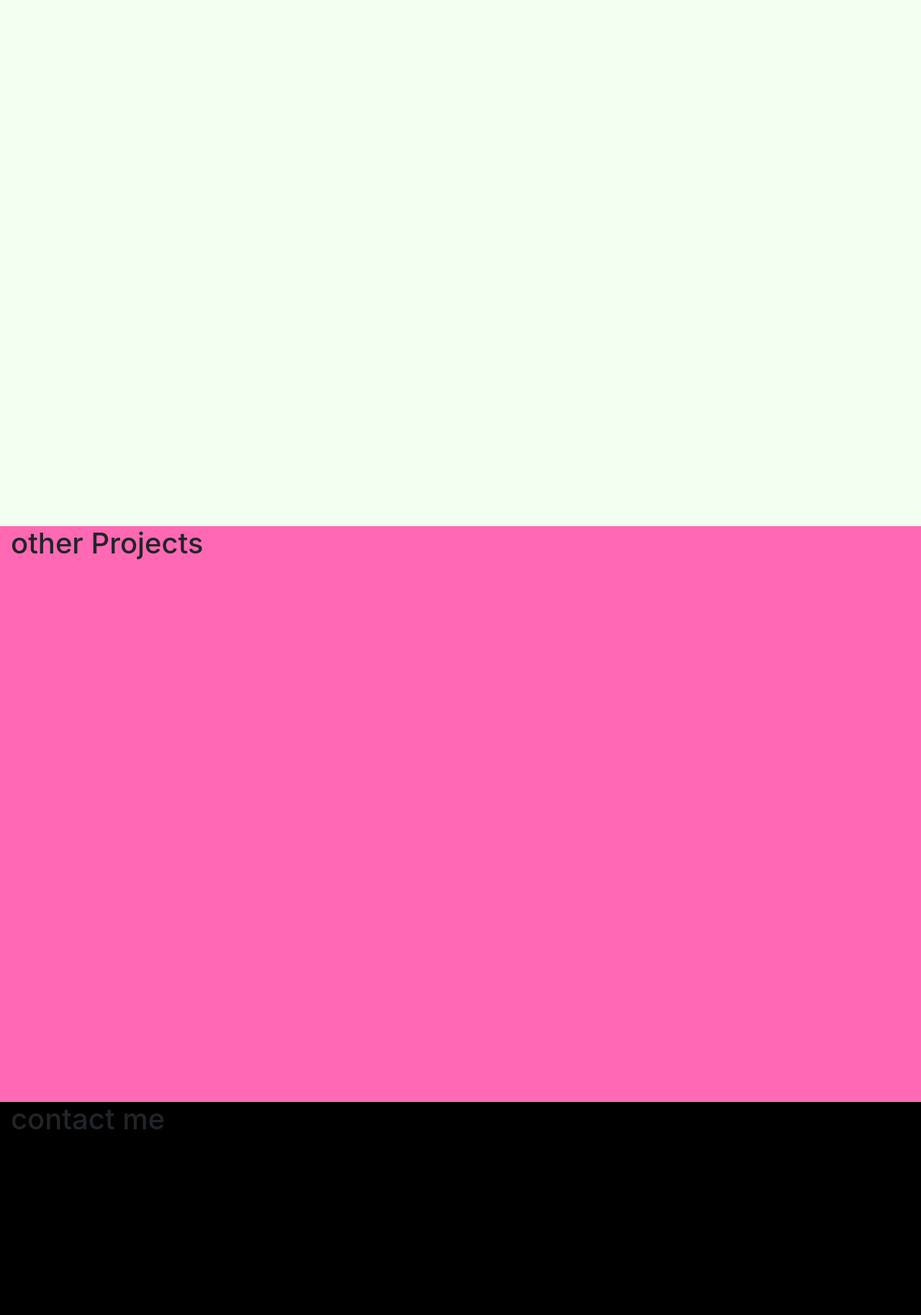
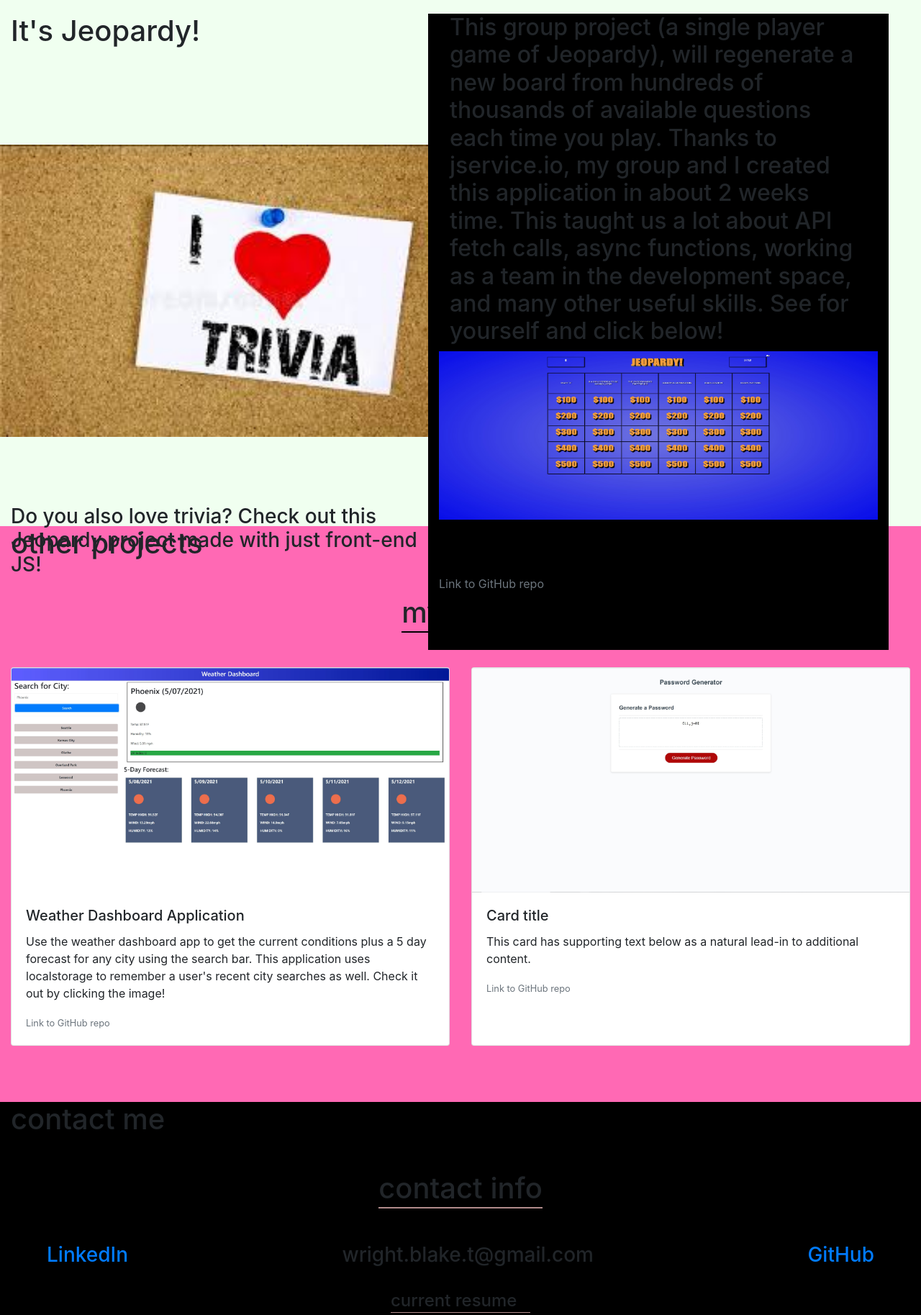
Before and after one commit to BTDubbzzz/Professional-Portfolio, a plain HTML site: page index.html in a window 1280 px wide. Shown: the part 973-2800 px from the top of the page at 72% size. Drawn offline with nearby package versions, Linux system fonts and the light colour scheme.

Commit message:
added all relevant page content

```diff
--- a/assets/css/style.css
+++ b/assets/css/style.css
@@ -5,15 +5,38 @@ header {
 	justify-content: space-around;
 	padding-top: 3vh;
 	padding-bottom: 3vh;
+	overflow: hidden;
 }
 
 footer {
 	background-color: rgb(22, 20, 20);
-	height: 40vh;
+	height: 25vh;
+}
+
+header a:hover {
+	text-decoration: none;
+	color: grey;
+}
+
+.first-section {
+	margin-top: 2vh;
 }
 
 .header-items {
 	color: white;
+	text-decoration: none;
+}
+
+.header-items:hover {
+	color: grey;
+}
+
+.card-deck {
+	margin-top: 5vh;
+}
+
+#home-button {
+	background-color: green;
 }
 
 #about-me {
@@ -25,10 +48,16 @@ footer {
 	font-size: 15vh;
 }
 
+#about-me-para {
+	margin-top: 300px;
+}
+
 #avatar {
-	height: 35vh;
-	width: 30vh;
+	height: 50%;
+	width: 50%;
 	border-radius: 100%;
+	margin-left: 25%;
+	margin-top: 7%;
 }
 
 #featured-project {
@@ -36,12 +65,63 @@ footer {
 	height: 100vh;
 }
 
+#featured-project h1 {
+	margin-bottom: 5vh;
+}
+
+#right-side-featured-project {
+	background-color: black;
+	padding-bottom: 8vh;
+}
+
 #other-projects {
 	background-color: hotpink;
 	height: 100vh;
 }
 
+#my-work-title {
+	margin-top: 5vh;
+	padding-bottom: 2px;
+	border-bottom: solid black 2px;
+}
+
 #contact-me {
 	background-color: black;
-	height: 60vh;
+	height: 75vh;
 }
+
+#contact-info-title {
+	margin-top: 5vh;
+	padding-bottom: 2px;
+	border-bottom: solid rgb(177, 139, 139) 2px;
+}
+
+#contact-info {
+	margin-top: 5vh;
+	margin-left: 50px;
+	margin-right: 50px;
+}
+
+#resume-title h4 {
+	padding-top: 3vh;
+	padding-bottom: 2px;
+	border-bottom: solid rgb(177, 139, 139) 1px;
+}
+
+#trivia-image {
+	height: fit-content;
+	width: 100%;
+}
+
+#jeopardy-screenshot {
+	height: 75%;
+	width: 100%;
+}
+
+#contact-info a:hover {
+	text-decoration: none;
+}
+
+#resume-link:hover {
+	text-decoration: none;
+}
--- a/index.html
+++ b/index.html
@@ -15,42 +15,164 @@
 	</head>
 	<body>
 		<header>
-			<h1 class="header-items">Home</h1>
-			<h1 class="header-items">About Me</h1>
-			<h1 class="header-items">Projects</h1>
-			<h1 class="header-items">Contact Me</h1>
+			<a id="home-button" href="#">
+				<h1 class="header-items">Home</h1>
+			</a>
+			<a href="#about-me">
+				<h1 class="header-items">About Me</h1>
+			</a>
+			<a href="#featured-project">
+				<h1 class="header-items">Featured</h1>
+			</a>
+			<a href="#other-projects">
+				<h1 class="header-items">Projects</h1>
+			</a>
+			<a href="#contact-me">
+				<h1 class="header-items">Contact Me</h1>
+			</a>
 		</header>
 		<section class="container-fluid" id="about-me">
 			<div class="row">
-				<div class="col-6 row">
-					<h1 class="col-6" id="about-me-title">About Me</h1>
+				<div class="col-6 row first-section">
+					<h1 class="col-12 first-section" id="about-me-title">
+						Hi, I'm Blake Wright
+					</h1>
 					<img
 						id="avatar"
-						class="col-6"
+						class=""
 						src="./assets/images/BlakeWright.jpg"
-						alt=""
+						alt="avatar"
 					/>
 				</div>
-				<div class="col-6">
-					<h2>
-						Lorem ipsum, dolor sit amet consectetur adipisicing elit. Magni impedit at
-						excepturi maiores! Veniam qui, sapiente vitae maiores eos alias, dolorem
-						cumque ipsam, voluptatum fugit ducimus labore possimus quis asperiores?
+				<div class="col-6 first-section">
+					<h2 class="align-self-center" id="about-me-para">
+						I am a current full stack coding bootcamp student who loves to learn new
+						technologies and is always improving my craft. Check out some of my work
+						below!
 					</h2>
 				</div>
 			</div>
 		</section>
 		<section class="container-fluid" id="featured-project">
 			<h1>featured project</h1>
+			<div class="row">
+				<div class="col-6 row">
+					<h1 class="col-12">It's Jeopardy!</h1>
+					<img
+						id="trivia-image"
+						src="./assets/images/ihearttrivia.jpg"
+						alt="i heart trivia"
+					/>
+					<h3 class="col-12">
+						Do you also love trivia? Check out this Jeopardy project made with just
+						front-end JS!
+					</h3>
+				</div>
+				<div id="right-side-featured-project" class="col-6 row">
+					<h2 class="col-12">
+						This group project (a single player game of Jeopardy), will regenerate a
+						new board from hundreds of thousands of available questions each time you
+						play. Thanks to jservice.io, my group and I created this application in
+						about 2 weeks time. This taught us a lot about API fetch calls, async
+						functions, working as a team in the development space, and many other
+						useful skills. See for yourself and click below!
+					</h2>
+					<a href="https://btdubbzzz.github.io/jeopardy-game/"
+						><img
+							id="jeopardy-screenshot"
+							src="./assets/images/jeopardyscreenshot.JPG"
+							alt="jeopardy application screenshot"
+					/></a>
+					<a href="https://github.com/BTDubbzzz/jeopardy-game">
+						<p class="text-muted">Link to GitHub repo</p>
+					</a>
+				</div>
+			</div>
 		</section>
 		<section class="container-fluid" id="other-projects">
-			<h1>other Projects</h1>
+			<h1>other projects</h1>
+			<div class="container-fluid d-flex justify-content-center">
+				<h1 id="my-work-title">my work</h1>
+			</div>
+			<div class="card-deck">
+				<div class="card">
+					<a href="https://btdubbzzz.github.io/Weather-Dashboard/">
+						<img
+							src="./assets/images/weatherscreenshot.JPG"
+							class="card-img-top"
+							alt="weather application screenshot"
+						/>
+					</a>
+					<div class="card-body">
+						<h5 class="card-title">Weather Dashboard Application</h5>
+						<p class="card-text">
+							Use the weather dashboard app to get the current conditions plus a 5 day
+							forecast for any city using the search bar. This application uses
+							localstorage to remember a user's recent city searches as well. Check it
+							out by clicking the image!
+						</p>
+						<a href="https://github.com/BTDubbzzz/Weather-Dashboard">
+							<p class="card-text">
+								<small class="text-muted">Link to GitHub repo</small>
+							</p>
+						</a>
+					</div>
+				</div>
+				<div class="card">
+					<a href="https://btdubbzzz.github.io/Password-Generator/">
+						<img
+							src="./assets/images/passwordgenscreenshot.JPG"
+							class="card-img-top"
+							alt="password generator application screenshot"
+						/>
+					</a>
+					<div class="card-body">
+						<h5 class="card-title">Card title</h5>
+						<p class="card-text">
+							This card has supporting text below as a natural lead-in to additional
+							content.
+						</p>
+						<a href="https://github.com/BTDubbzzz/Password-Generator">
+							<p class="card-text">
+								<small class="text-muted">Link to GitHub repo</small>
+							</p>
+						</a>
+					</div>
+				</div>
+			</div>
 		</section>
 		<section id="contact-me" class="container-fluid">
 			<h1>contact me</h1>
+			<div class="container-fluid d-flex justify-content-center">
+				<h1 id="contact-info-title">contact info</h1>
+			</div>
+			<div id="contact-info" class="d-flex justify-content-between">
+				<a href="https://www.linkedin.com/in/blake-wright-6409b818a/">
+					<h3>LinkedIn</h3>
+				</a>
+				<h3>wright.blake.t@gmail.com</h3>
+				<a href="https://github.com/BTDubbzzz">
+					<h3>GitHub</h3>
+				</a>
+			</div>
+			<div class="container-fluid d-flex justify-content-center">
+				<div id="resume-title">
+					<h4>current resume</h4>
+					<a
+						id="resume-link"
+						href="./assets/documents/Blake Wright Resume.docx"
+						download="Blake Wright resume"
+					>
+						<p>download current resume</p>
+					</a>
+				</div>
+			</div>
 		</section>
 		<footer>
 			<h1>footer</h1>
+			<div id="copyright-section">
+				<h4>Blake Wright Copyright 2021</h4>
+			</div>
 		</footer>
 		<script src="./assets/js/script.js"></script>
 	</body>
```
Also changed, not shown: assets/images/ihearttrivia.jpg (added), assets/images/jeopardybackground.jpg (added), assets/images/jeopardyscreenshot.JPG (added), assets/images/passwordgenscreenshot.JPG (added), assets/images/weatherscreenshot.JPG (added), 1 other file.
